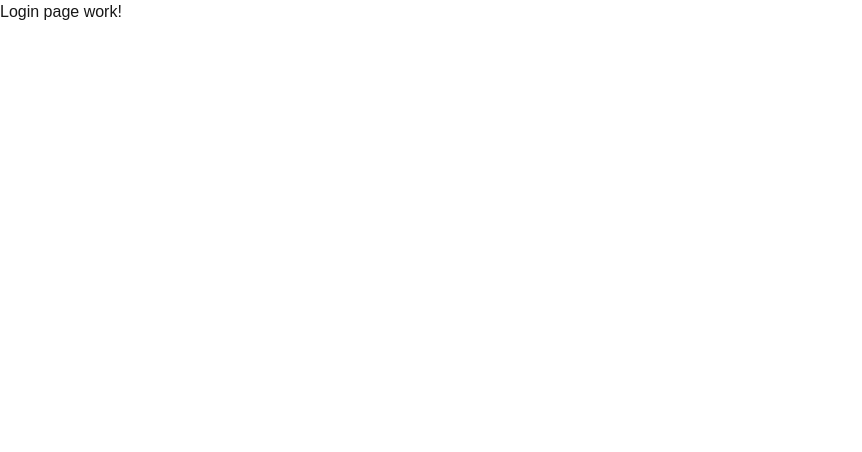
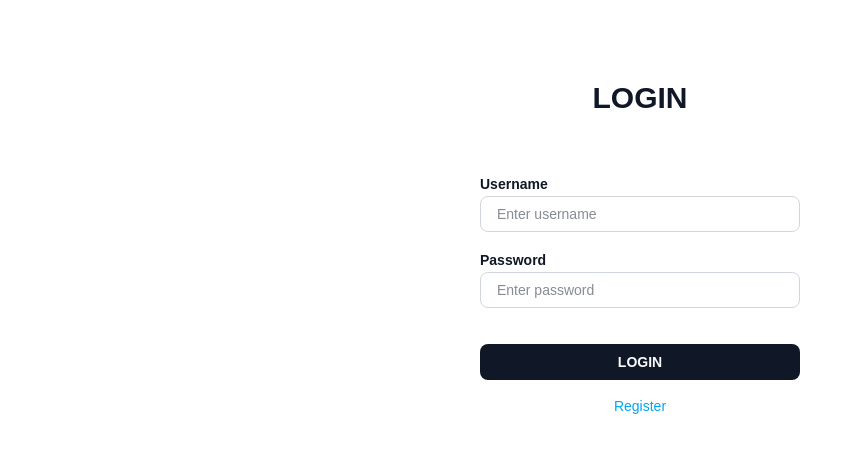
Before and after one commit to huynq-fouj/nextjs-supabase-sample, a Next.js app: page /login in a window 1280 px wide. Shown: the top 452 px of the page, without its empty margins (0-862 px from the left). Built offline with nearby package versions, Linux system fonts and the light colour scheme.

Commit message:
login page

```diff
--- a/app/(pages)/(sites)/layout.tsx
+++ b/app/(pages)/(sites)/layout.tsx
@@ -5,6 +5,7 @@ import Header from "./_layouts/Header";
 import Background from "./_layouts/Background";
 
 export default function SitesLayout({ children }: Readonly<{ children: ReactNode }>) {
+
     return (
         <div className="relative">
             <Background />
--- a/app/(pages)/login/page.tsx
+++ b/app/(pages)/login/page.tsx
@@ -1,5 +1,75 @@
+'use client'
+
+import { AuthenticationRequest } from "@/app/_shared/types";
+import Link from "next/link";
+import { useRouter } from "next/navigation";
+import { useState } from "react";
+import { useForm } from "react-hook-form";
+
 export default function LoginPage() {
+
+    const {
+        register,
+        handleSubmit,
+        formState: { errors, isSubmitting },
+    } = useForm<AuthenticationRequest>();
+    const router = useRouter();
+
+    const [error, setError] = useState<string | null>(null);
+
+    const onSubmit = async (data: AuthenticationRequest) => {
+        setError(null);
+
+        const res = await fetch('/api/authenticate', {
+            method: 'POST',
+            headers: { 'Content-Type': 'application/json' },
+            body: JSON.stringify(data),
+        });
+
+        if (!res.ok) {
+            setError('Invalid username or password');
+            return;
+        }
+
+        router.push('/');
+
+    };
+
     return (
-        <div>Login page work!</div>
+        <form onSubmit={handleSubmit(onSubmit)} className="flex w-full flex-col gap-4 items-center py-20">
+            <h2 className="text-3xl font-bold text-gray-900 mb-10">LOGIN</h2>
+            <div className="w-80">
+                <label htmlFor="username" className="text-sm mb-2 text-gray-900 font-bold">Username</label>
+                <input
+                    type="text"
+                    className="w-full rounded-lg focus:outline-none text-sm text-gray-900 border border-gray-300 px-4 py-2 h-9 hover:border-gray-900 focus:border-gray-900 transition-all"
+                    placeholder="Enter username"
+                    id="username"
+                    {...register('username', { required: 'Username is required' })}
+                />
+                {errors.username && (
+                    <p className="text-xs text-red-500 mt-1">
+                        {errors.username.message}
+                    </p>
+                )}
+            </div>
+            <div className="w-80">
+                <label htmlFor="password" className="text-sm mb-2 text-gray-900 font-bold">Password</label>
+                <input
+                    type="password"
+                    className="w-full rounded-lg focus:outline-none text-sm text-gray-900 border border-gray-300 px-4 py-2 h-9 hover:border-gray-900 focus:border-gray-900 transition-all"
+                    placeholder="Enter password"
+                    id="password"
+                    {...register('password', { required: 'Password is required' })}
+                />
+                {error && (
+                    <p className="text-sm text-red-500">{error}</p>
+                )}
+            </div>
+            <button type="submit" disabled={isSubmitting} className="mt-5 w-80 bg-gray-900 text-gray-50 font-bold text-sm h-9 rounded-lg hover:bg-gray-800 transition-all disabled:opacity-60">
+                {isSubmitting ? 'Logging in...' : 'LOGIN'}
+            </button>
+            <Link href={'/register'} className="text-sky-500 text-sm hover:underline hover:text-sky-700 transition-all">Register</Link>
+        </form>
     )
 }
--- a/app/_services/auth/auth.service.ts
+++ b/app/_services/auth/auth.service.ts
@@ -28,5 +28,13 @@ export async function authenticate(req: AuthenticationRequest): Promise<NextResp
         }
     );
 
+    response.cookies.set('access_token', access_token, {
+        httpOnly: true,
+        secure: true,
+        sameSite: 'lax',
+        path: '/',
+        maxAge: 60 * 60 * 24,
+    });
+
     return response;
 }
--- a/package.json
+++ b/package.json
@@ -16,6 +16,7 @@
     "next": "16.1.3",
     "react": "19.2.3",
     "react-dom": "19.2.3",
+    "react-hook-form": "^7.71.1",
     "server-only": "^0.0.1",
     "tailwind-merge": "^3.4.0"
   },
--- /dev/null
+++ b/proxy.ts
@@ -0,0 +1,22 @@
+import { NextRequest, NextResponse } from "next/server";
+
+const PUBLIC_PATHS = ['/login', '/register'];
+
+export function proxy(req: NextRequest) {
+    const token = req.cookies.get('access_token');
+    const { pathname } = req.nextUrl;
+
+    const isPublic = PUBLIC_PATHS.some(
+        p => pathname === p || pathname.startsWith(p + '/')
+    );
+
+    if (!token && !isPublic) {
+        return NextResponse.redirect(new URL('/login', req.url));
+    }
+
+    return NextResponse.next();
+}
+
+export const config = {
+  matcher: ['/((?!_next|api|favicon.ico).*)'],
+};
```
Also changed, not shown: 1 other file (tests, documents, lock files or other folders).
